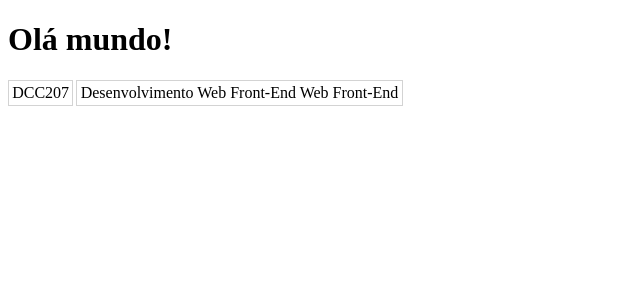
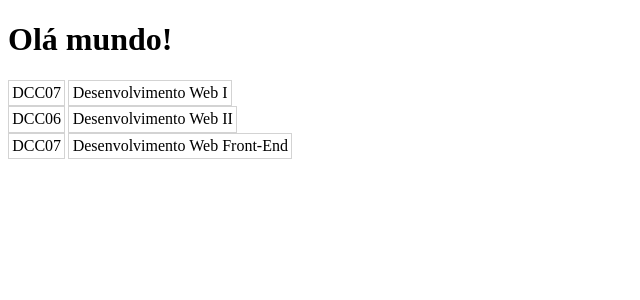
Before and after one commit to ufjf-dcc207/ufjf-dcc207-2024-3-a-atv01-0pedrobonfa, a React (Vite) app: page / in a window 1280 px wide. Shown: the top 300 px of the page, without its empty margins (0-640 px from the left). Built offline with nearby package versions, Linux system fonts and the light colour scheme.

Commit message:
adiciona props

```diff
--- a/src/App.tsx
+++ b/src/App.tsx
@@ -4,7 +4,9 @@ function App() {
   return (
     <div>
       <h1>Olá mundo!</h1>
-      <Disciplina/>
+      <Disciplina codigo="DCC07" nome="Desenvolvimento Web I"/>
+      <Disciplina codigo="DCC06" nome="Desenvolvimento Web II"/>
+      <Disciplina codigo="DCC07" nome="Desenvolvimento Web Front-End"/>
     </div>
 
   )
--- a/src/Disciplina.tsx
+++ b/src/Disciplina.tsx
@@ -1,11 +1,16 @@
 import './Disciplina.css'
-function Disciplina(){
-    const codigo = "DCC207";
-    const nome = "Desenvolvimento Web Front-End";
+
+type DisciplinaProps = {
+    codigo: string;
+    nome: string;
+}
+
+function Disciplina(props:DisciplinaProps){
+
     return <div className="disciplina">
 
-        <div>{codigo}</div>
-        <div>{nome} Web Front-End</div>
+        <div>{props.codigo}</div>
+        <div>{props.nome}</div>
 
     </div>
 }
```
